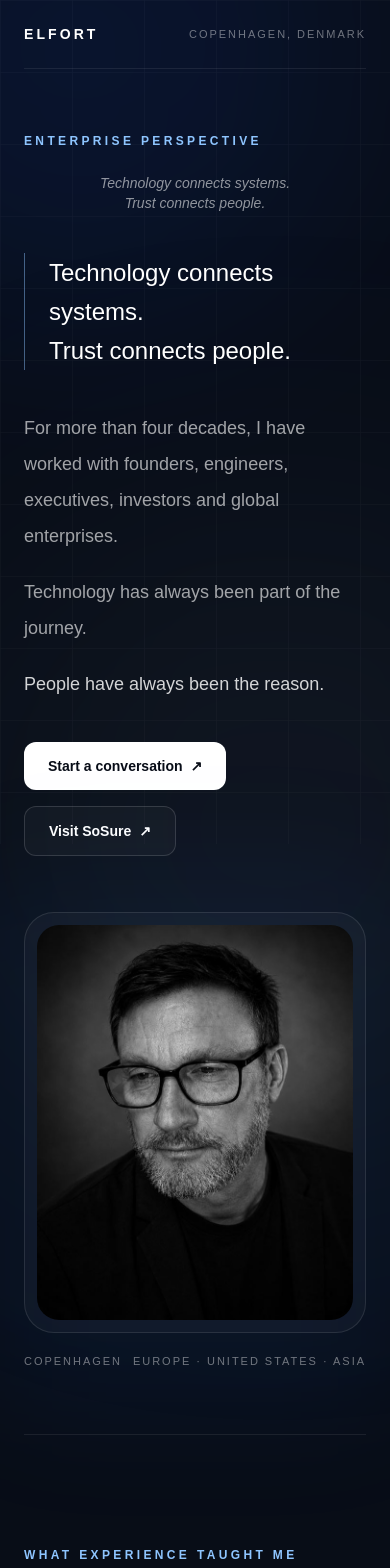
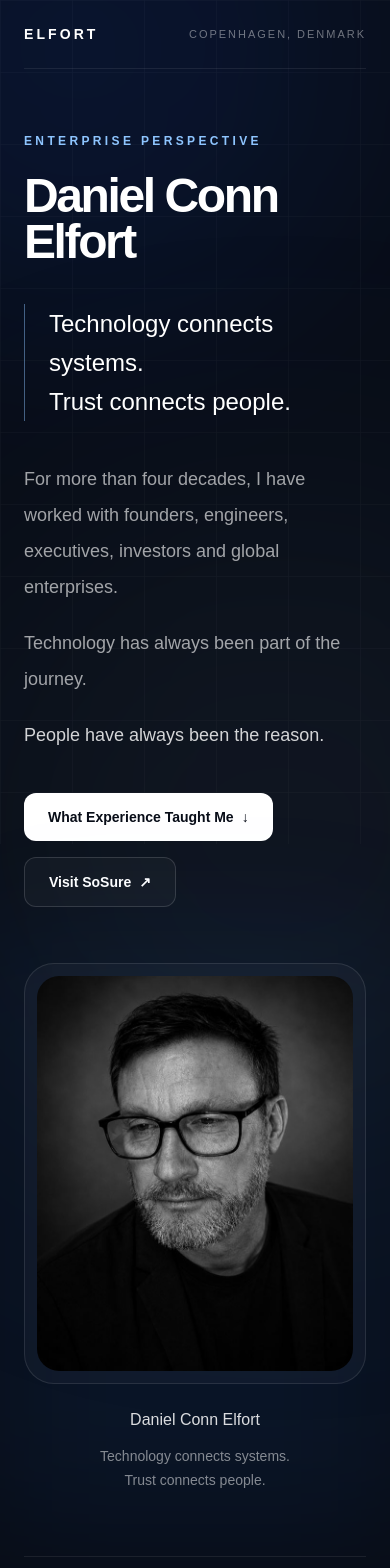
Before and after one commit to SoSureAdmin/elfort.com, a Next.js app: page / in a window 390 px wide. Shown: the top 1568 px of the page. Built offline with nearby package versions, Linux system fonts and the light colour scheme.

Commit message:
Complete elfort.com personal platform v1

```diff
--- a/app/components/Hero.tsx
+++ b/app/components/Hero.tsx
@@ -11,15 +11,11 @@ export default function Hero() {
           Enterprise Perspective
         </div>
 
-        <div className="relative mt-6 text-center">
-  <div className="text-sm italic text-white/55">
-    Technology connects systems.
-  </div>
-
-  <div className="text-sm italic text-white/55">
-    Trust connects people.
-  </div>
-</div>
+        <h1 className="mt-6 text-5xl font-semibold leading-[0.95] tracking-[-0.05em] text-white md:text-7xl lg:text-[84px]">
+          Daniel Conn
+          <br />
+          Elfort
+        </h1>
 
         <div className="mt-10 max-w-[700px] border-l border-blue-300/45 pl-6">
           <p className="text-2xl font-medium leading-relaxed text-white md:text-3xl">
@@ -42,11 +38,11 @@ export default function Hero() {
 
         <div className="mt-10 flex flex-wrap gap-4">
           <a
-            href="mailto:daniel@elfort.com"
+            href="#perspective"
             className="inline-flex items-center gap-2 rounded-xl bg-white px-6 py-3.5 text-sm font-semibold text-[#080d17] transition hover:bg-white/88"
           >
-            Start a conversation
-            <span aria-hidden="true">↗</span>
+            What Experience Taught Me
+            <span aria-hidden="true">↓</span>
           </a>
 
           <a
@@ -77,9 +73,15 @@ export default function Hero() {
           </div>
         </div>
 
-        <div className="relative mt-5 flex items-center justify-between text-[11px] uppercase tracking-[0.18em] text-white/42">
-          <span>Copenhagen</span>
-          <span>Europe · United States · Asia</span>
+        <div className="relative mt-6 text-center">
+          <div className="text-base font-medium text-white/85">
+            Daniel Conn Elfort
+          </div>
+
+          <div className="mt-3 text-sm leading-6 text-white/50">
+            <div>Technology connects systems.</div>
+            <div>Trust connects people.</div>
+          </div>
         </div>
       </div>
     </section>
```
